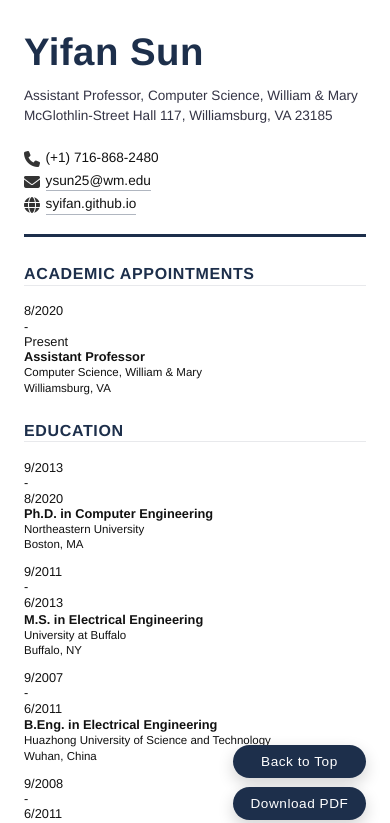
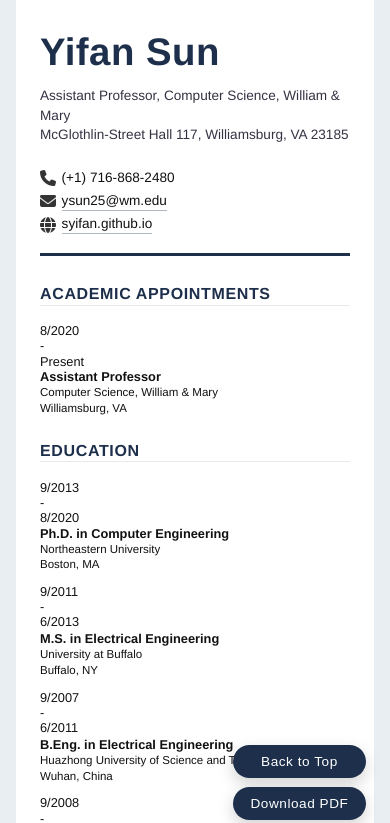
Before and after one commit to syifan/webcv, a React (Create React App) app: page / in a window 390 px wide. Shown: the top 823 px of the page. Built offline with nearby package versions, Linux system fonts and the light colour scheme.

Commit message:
Attribution

```diff
--- a/src/App.css
+++ b/src/App.css
@@ -12,13 +12,26 @@
 }
 
 .cv-container {
+  width: 100%;
+  max-width: 58rem;
+  margin: 1.5rem auto 3rem;
+  padding: 0 1.5rem 3rem;
+  box-sizing: border-box;
+  display: flex;
+  flex-direction: column;
+  align-items: center;
+  gap: 1.2rem;
+}
+
+.cv-page {
   max-width: 53.125rem;
   min-height: 11in;
-  margin: 1.5rem auto;
+  margin: 0 auto;
   background: #fff;
   padding: 5rem 5rem 25rem;
   box-shadow: 0 0.875rem 2.25rem rgba(0, 0, 0, 0.12);
   box-sizing: border-box;
+  width: 100%;
 }
 
 .cv-header {
@@ -82,6 +95,28 @@
   display: flex;
   flex-direction: column;
   gap: 1.45rem;
+}
+
+.template-attribution {
+  font-size: 0.72rem;
+  color: rgba(29, 47, 75, 0.7);
+  text-align: center;
+  margin: 0;
+  align-self: stretch;
+  padding: 0 0.5rem;
+}
+
+.template-attribution a {
+  color: inherit;
+  text-decoration: underline;
+  border: 0;
+}
+
+.template-attribution a:visited,
+.template-attribution a:hover,
+.template-attribution a:focus {
+  color: inherit;
+  text-decoration: underline;
 }
 
 .floating-actions {
@@ -331,6 +366,11 @@
 
 @media screen and (max-width: 56.25rem) {
   .cv-container {
+    margin: 0 auto 2rem;
+    padding: 0 1rem 2rem;
+  }
+
+  .cv-page {
     margin: 0;
     min-height: auto;
     padding: 1.5rem;
@@ -411,6 +451,11 @@
   }
 
   .cv-container {
+    margin: 0;
+    padding: 0;
+  }
+
+  .cv-page {
     box-shadow: none;
     margin: 0;
     width: 100%;
@@ -423,6 +468,11 @@
     display: none !important;
   }
 
+  .template-attribution {
+    text-align: left;
+    padding: 0;
+  }
+
   a {
     color: inherit;
     text-decoration: none;
--- a/src/components/Cv.js
+++ b/src/components/Cv.js
@@ -65,14 +65,8 @@
     };
   }
 
-  if (
-    rawValue &&
-    typeof rawValue === "object" &&
-    !Array.isArray(rawValue)
-  ) {
-    const value = isNonEmptyString(rawValue.value)
-      ? rawValue.value.trim()
-      : "";
+  if (rawValue && typeof rawValue === "object" && !Array.isArray(rawValue)) {
+    const value = isNonEmptyString(rawValue.value) ? rawValue.value.trim() : "";
 
     if (!value) {
       return null;
@@ -84,9 +78,7 @@
       displayValue: isNonEmptyString(rawValue.display)
         ? rawValue.display.trim()
         : value,
-      href: isNonEmptyString(rawValue.href)
-        ? rawValue.href.trim()
-        : undefined,
+      href: isNonEmptyString(rawValue.href) ? rawValue.href.trim() : undefined,
       icon: isNonEmptyString(rawValue.icon)
         ? getIconDescriptor(rawValue.icon, baseUrl)
         : null,
@@ -235,6 +227,7 @@
 
   return (
     <div className="cv-container">
+      <div className="cv-page">
         <CvHeader header={header} contactEntries={contactEntries} />
 
         <main>
@@ -242,6 +235,23 @@
             <CvSection key={section.id ?? section.title} section={section} />
           ))}
         </main>
+      </div>
+
+      <footer className="template-attribution">
+        CV template provided by{" "}
+        <a href="https://sarchlab.org/syifan" target="_blank" rel="noreferrer">
+          Yifan Sun
+        </a>
+        . Template can be found at{" "}
+        <a
+          href="https://github.com/syifan/webcv"
+          target="_blank"
+          rel="noreferrer"
+        >
+          https://github.com/syifan/webcv
+        </a>
+        .
+      </footer>
 
       <div className="floating-actions" aria-label="page controls">
         <button type="button" className="action-button" onClick={scrollToTop}>
```
Lines whose indentation alone changed are shown as unchanged.
